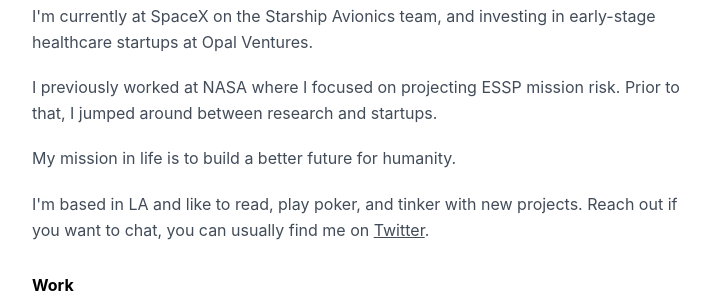
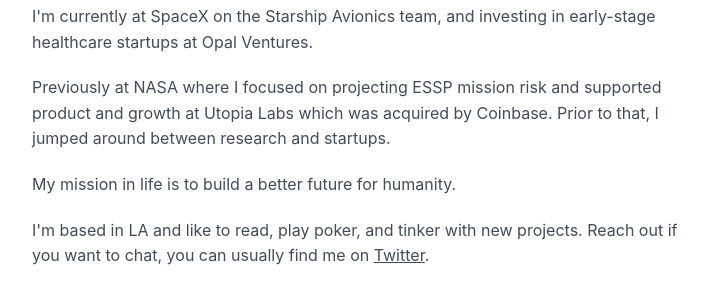
Before and after one commit to mattmagnani/Personal-Website, a plain HTML site: page index.html in a window 1280 px wide. Shown: the part 203-499 px from the top of the page, without its empty margins (278-1001 px from the left). Drawn offline with Linux system fonts and the light colour scheme.

Commit message:
Update index.html

```diff
--- a/index.html
+++ b/index.html
@@ -42,7 +42,7 @@
         <main>
             <section class="bio">
                 <p>I'm currently at SpaceX on the Starship Avionics team, and investing in early-stage healthcare startups at Opal Ventures.</p>
-                <p>I previously worked at NASA where I focused on projecting ESSP mission risk. Prior to that, I jumped around between research and startups.</p>
+                <p>Previously at NASA where I focused on projecting ESSP mission risk and supported product and growth at Utopia Labs which was acquired by Coinbase. Prior to that, I jumped around between research and startups.</p>
                 <p>My mission in life is to build a better future for humanity.</p>
                 <p>I'm based in LA and like to read, play poker, and tinker with new projects. Reach out if you want to chat, you can usually find me on <a href="https://x.com/matthewmagnani" class="underline">Twitter</a>.</p>
             </section>
```
